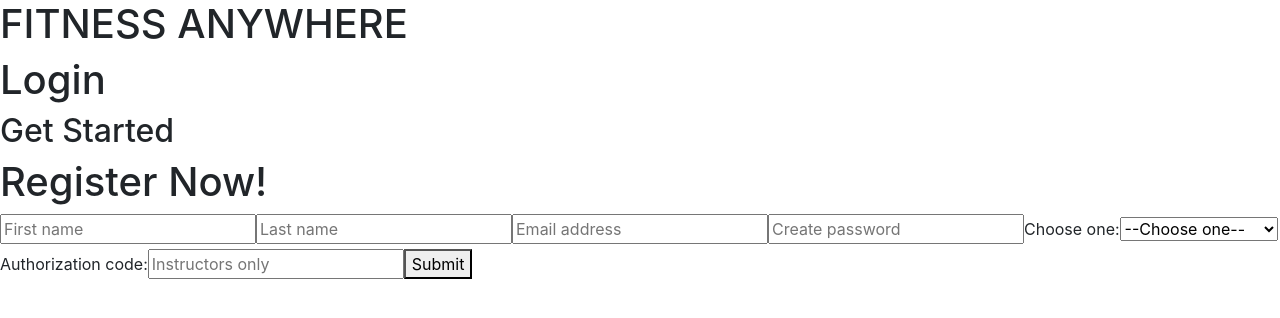
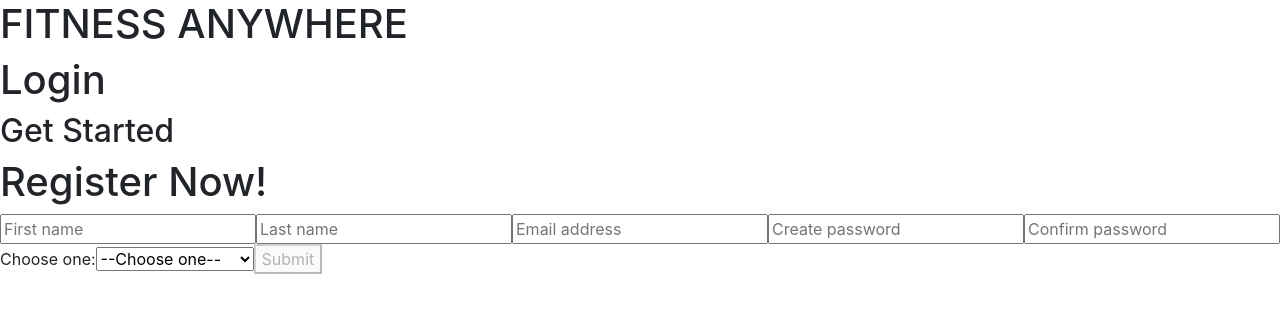
Before and after one commit to AnywhereFitness-BW/frontend, a React (Create React App) app: page /register in a window 1280 px wide. Shown: the top 318 px of the page. Built offline with nearby package versions, Linux system fonts and the light colour scheme.

Commit message:
authCode working, Register functional

```diff
--- a/src/components/Login.js
+++ b/src/components/Login.js
@@ -4,7 +4,7 @@ import axios from "axios";
 const Login = () => {
   const [login, setLogin] = useState({
     email: "",
-    password: "",
+    password: ""
   });
 
   const [loginIsDisabled, setLoginIsDisabled] = useState(true);
--- a/src/components/Register.js
+++ b/src/components/Register.js
@@ -1,6 +1,6 @@
-import React, { useState } from "react";
+import React, { useState, useEffect } from "react";
 import axios from "axios";
-import * as Yup from "yup";
+import * as yup from "yup";
 // import styled from 'styled-components'
 // import ReactDOM from 'react-dom';
 
@@ -16,21 +16,67 @@ import * as Yup from "yup";
 //   margin: 0px auto;
 
 const Register = () => {
+  const [isButtonDisabled, setIsButtonDisabled] = useState(true);
+  const [isAuthVisible, setIsAuthVisible] = useState(false);
+
   const [formData, setFormData] = useState({
     fname: "",
     lname: "",
     email: "",
     password: "",
+    confirmPassword: "",
     userRole: "",
     authCode: "",
   });
 
+  const [errors, setErrors] = useState({
+    fname: "",
+    lname: "",
+    email: "",
+    password: "",
+    confirmPassword: "",
+    userRole: "",
+    authCode: "",
+  });
+
+  const validateChange = (e) => {
+    yup
+      .reach(formSchema, e.target.name)
+      .validate(e.target.value)
+      .then((valid) => {
+        setErrors({ ...errors, [e.target.name]: "" });
+      })
+      .catch((err) => {
+        setErrors({ ...errors, [e.target.name]: err.errors[0] });
+      });
+  };
+
   const onInputChange = (event) => {
+    if (event.target.name === "userRole") {
+      setIsAuthVisible(event.target.value === "instructor");
+    }
     setFormData({
       ...formData,
       [event.target.name]: event.target.value,
     });
   };
+
+  const formSchema = yup.object().shape({
+    fname: yup.string().required("First name is required"),
+    lname: yup.string().required("Last name is required"),
+    email: yup.string().email("Email is required"),
+    password: yup.string().required("Please create a password"),
+    confirmPassword: yup.string().required("Please confirm password"),
+    userRole: yup.string().oneOf(["student", "instructor"]),
+    authCode: yup.string(),
+  });
+
+  useEffect(() => {
+    formSchema.isValid(formData).then((valid) => {
+      // console.log("is my form valid?", valid);
+      setIsButtonDisabled(!valid);
+    });
+  }, [formData]);
 
   return (
     <div>
@@ -76,14 +122,24 @@ const Register = () => {
           placeholder="Create password"
         />
 
+        <input
+          onChange={onInputChange}
+          name="confirmPassword"
+          id="confirmPassword"
+          type="text"
+          value={formData.confirmPassword}
+          placeholder="Confirm password"
+        />
+
         <label>
           Choose one:
-          <select onChange={onInputChange}>
-            <option>--Choose one--</option>
+          <select onChange={onInputChange} name="userRole">
+            <option value="">--Choose one--</option>
             <option value="student">I am a student.</option>
             <option value="instructor">I am an instructor.</option>
           </select>
         </label>
+        {isAuthVisible && (
           <label htmlFor="code">
             Authorization code:
             <input
@@ -95,8 +151,12 @@ const Register = () => {
               placeholder="Instructors only"
             />
           </label>
+        )}
+
         {/* <input type="submit" /> */}
-        <button type="submit">Submit</button>
+        <button disabled={isButtonDisabled} type="submit">
+          Submit
+        </button>
       </form>
     </div>
   );
```
Lines whose indentation alone changed are shown as unchanged.
